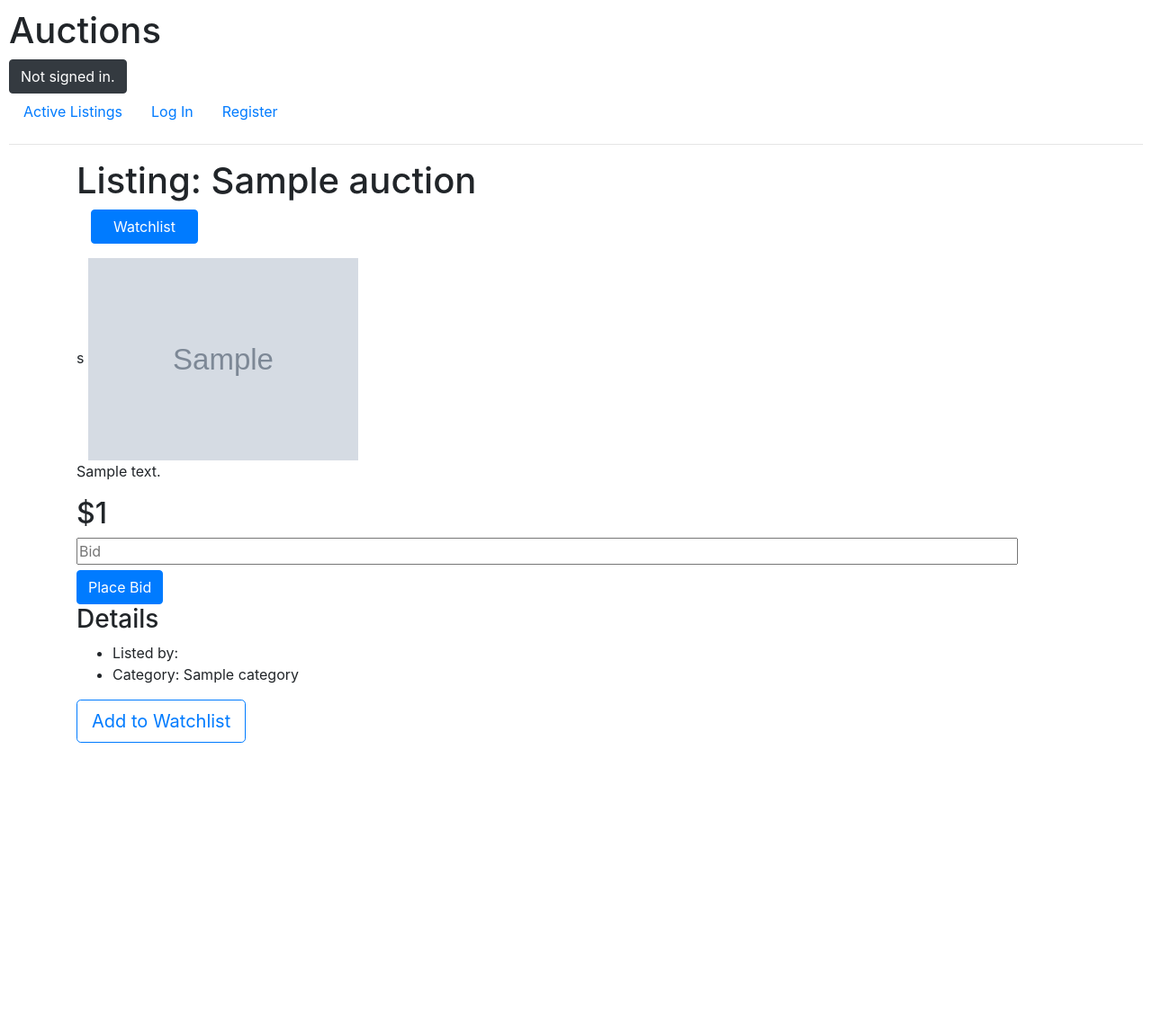
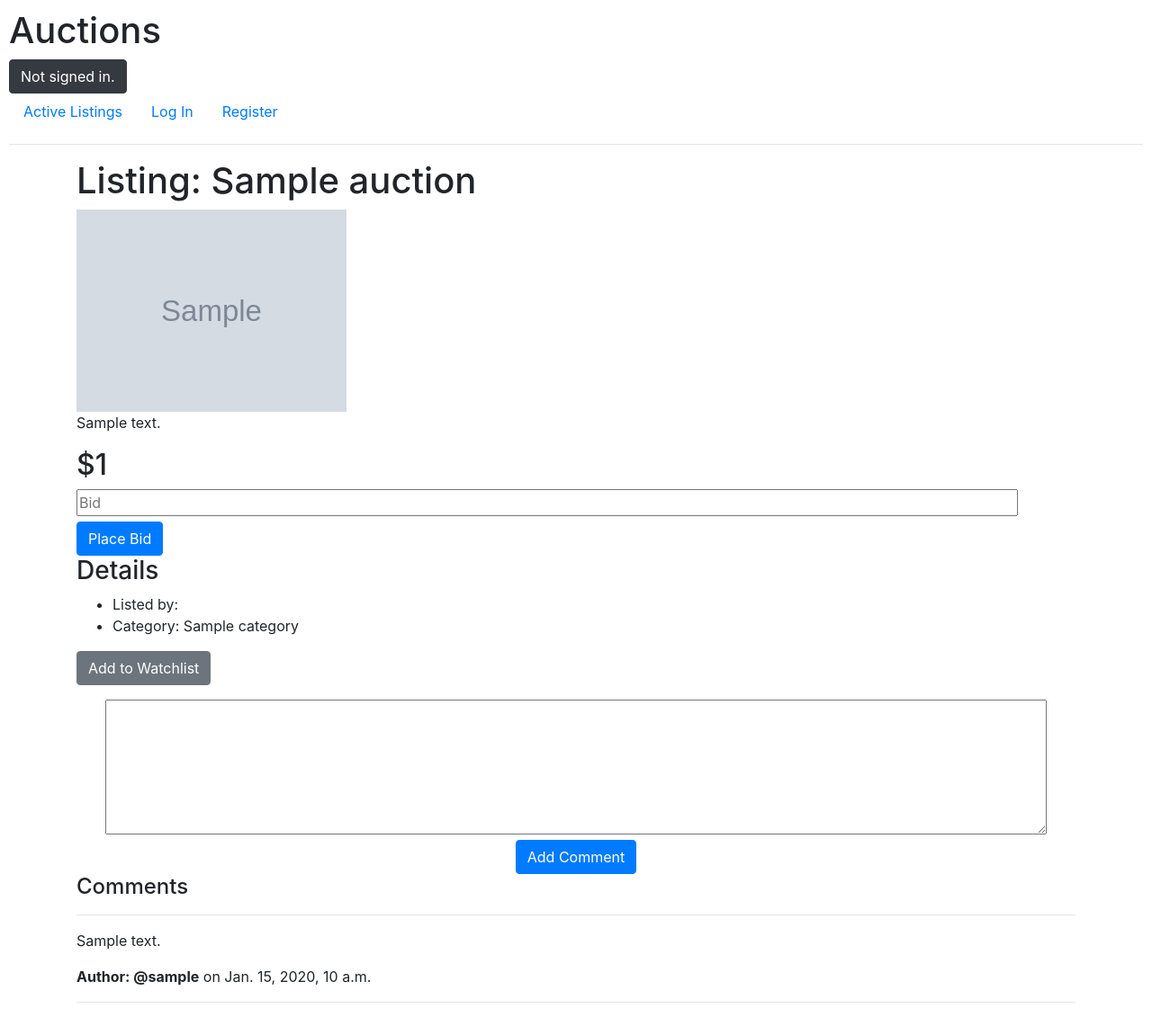
Before and after one commit to Jamshid-Ganiev/CS50-projects, a Django app: page /1 in a window 1280 px wide. Shown: the whole page at 90% size. Before the commit the page ends 826 px from the top, so only its background shows below. Run offline with Django 4.2, Linux system fonts and the light colour scheme; tables that the repository leaves empty hold one stand-in row (values such as "Sample post"); grey boxes marked "Sample" are stand-in pictures; some libraries are stand-ins or nearby versions.

Commit message:
Add Create/Edit/Delete comment view, and add textarea column for comment table and migrated it to database

```diff
--- a/commerce/auctions/models.py
+++ b/commerce/auctions/models.py
@@ -39,6 +39,7 @@
 class Comment(models.Model):
     user = models.ForeignKey(CustomUser, on_delete=models.CASCADE)
     auction = models.ForeignKey(Auction, on_delete=models.CASCADE, related_name='comments')
+    comment = models.TextField(max_length=500, default=False)
     date = models.DateTimeField(auto_now_add=True)
 
     def __str__(self):
--- a/commerce/auctions/templates/auctions/details.html
+++ b/commerce/auctions/templates/auctions/details.html
@@ -4,7 +4,6 @@
 {% block body %}
     <div class="container">
         <h1>Listing: {{ auction.title }}</h1>
-        <p class="btn btn-primary px-4 ml-3">Watchlist</p><br>s
         <img style="width:300px" src="{{ auction.image_url }}" alt="">
         <p>{{ auction.description }}</p>
         <h2>${{ auction.starting_bid }}</h2>
@@ -17,7 +16,36 @@
             <li>Listed by: </li>
             <li>Category: {{ auction.category }}</li>
         </ul>
-        <a href="{% url 'auctions:toggle_watchlist' auction.id %}"><p class="btn btn-outline-primary btn-lg">Add to Watchlist</p></a>
+        <a href="{% url 'auctions:toggle_watchlist' auction.id %}"><p class="btn btn-secondary">Add to Watchlist</p></a>
+
+        <center>
+            <form method="post" action="{% url 'auctions:create_comment' auction.id %}">
+                {% csrf_token %}
+                <textarea name="comment" id="comment" cols="100" rows="6"></textarea>
+                <br>
+                <input type="submit" value="Add Comment" class="btn btn-primary">
+            </form>
+        </center>
+        {% if comments %}
+            <h4>Comments</h4><hr>
+            {% for comment in comments %}
+                <div class="row mb-3">
+                    <div class="col-8">
+                        <p style="word-wrap: break-word;">{{ comment.comment }}</p>
+                        <b>Author: @{{ comment.user.username }}</b><span class="fw-lighter"> on {{ comment.date }}</span>
+                        {% if comment.user == request.user %}
+                            <a href="{% url 'auctions:edit_comment' auction.id comment.id %}" class="btn btn-dark"><i class="bi bi-pen">edit</i></a>
+                            <a href="{% url 'auctions:delete_comment' auction.id comment.id %}" class="btn btn-dark"><i class="bi bi-trash">trash</i></a>
+                        {% endif %}
+                    </div>
+                </div>
+                <hr>
+            {% endfor %}
+        {% else %}
+                <hr>
+            <h4><span class="text-secondary">No reviews yet...</span></h4>
+        {% endif %}
+
     </div>
 
 {% endblock %}
--- a/commerce/auctions/templates/auctions/index.html
+++ b/commerce/auctions/templates/auctions/index.html
@@ -6,7 +6,7 @@
     {% if auctions %}
         {% for auction in auctions  %}
             <a href="{% url 'auctions:details' auction.id %}">
-                <div class="column-item col-lg-4 btn-light btn-lg mt-2">
+                <div class="column-item col-lg-6 btn-light btn-lg mt-2">
                     <h2 class="btn-secondary btn-lg mb-2 mt-3 text-center">{{ auction.title }}</h2>
                     <img style="width:250px" src="{{ auction.image_url }}" alt="item_img">
                     <p>{{ auction.description }}</p>
--- a/commerce/auctions/urls.py
+++ b/commerce/auctions/urls.py
@@ -10,9 +10,12 @@
     path("register", views.register, name="register"),
 
     path("create", views.create_listing, name='create_listing'),
-    path("<int:listing_id>", views.listing_details, name='details'),
+    path("<int:auction_id>", views.listing_details, name='details'),
     path("watchlist/toggle/<int:item_id>/", views.toggle_watchlist, name='toggle_watchlist'),
     path("watchlist/", views.view_watchlist, name='watchlist'),
     path("categories/", views.view_categories, name='categories'),
-    path("categories/<int:category_id>", views.view_category, name='category')
+    path("categories/<int:category_id>", views.view_category, name='category'),
+    path('create_comment/<int:auction_id>', views.create_comment, name='create_comment'),
+    path('delete_comment/<int:auction_id>/<int:comment_id>', views.delete_comment, name='delete_comment'),
+    path('edit_comment/<int:auction_id>/<int:comment_id>', views.edit_comment, name='edit_comment'),
 ]
--- a/commerce/auctions/views.py
+++ b/commerce/auctions/views.py
@@ -18,10 +18,11 @@
 
     return render(request, "auctions/index.html", {"auctions": auctions})
 
-def listing_details(request, listing_id):
-    listing = Auction.objects.get(id=listing_id)
+def listing_details(request, auction_id):
+    listing = Auction.objects.get(id=auction_id)
+    comments = listing.comments.all()
 
-    return render(request, "auctions/details.html", {"auction": listing})
+    return render(request, "auctions/details.html", {"auction": listing, "comments": comments})
 
 
 def login_view(request):
@@ -142,3 +143,31 @@
             'category': "No auctions for this category for now"
         }
     return render(request, 'auctions/category.html', context)
+
+# CREATE DELETE EDIT Comment
+def create_comment(request, auction_id):
+    auction = Auction.objects.get(id=auction_id)
+    if request.method == 'POST':
+        user = request.user
+        comment = request.POST.get('comment')
+        if comment:
+            Comment.objects.create(user=user, auction=auction, comment=comment)
+            return redirect('auctions:details', auction_id=auction_id)
+    return render(request, 'auctions/details.html', {'auction': auction})
+
+def delete_comment(request, auction_id, comment_id):
+    comment = Comment.objects.get(id=comment_id)
+    if request.user == comment.user:
+        comment.delete()
+    return redirect('auctions:details', auction_id=auction_id)
+
+def edit_comment(request, auction_id, comment_id):
+    comment = Comment.objects.get(id=comment_id)
+    auction = Auction.objects.get(id=auction_id)
+
+    if request.user == comment.user:
+        if request.method == 'POST':
+            comment.comment = request.POST.get('comment')
+            comment.save()
+            return redirect('auctions:details', auction_id = auction_id)
+    return render(request, 'auctions/edit_comment.html', {'comment': comment, 'auction': auction})
```
Also changed, not shown: commerce/auctions/templates/auctions/edit_comment.html (added, +17 -0 lines), commerce/auctions/migrations/0004_comment_comment.py (added).
